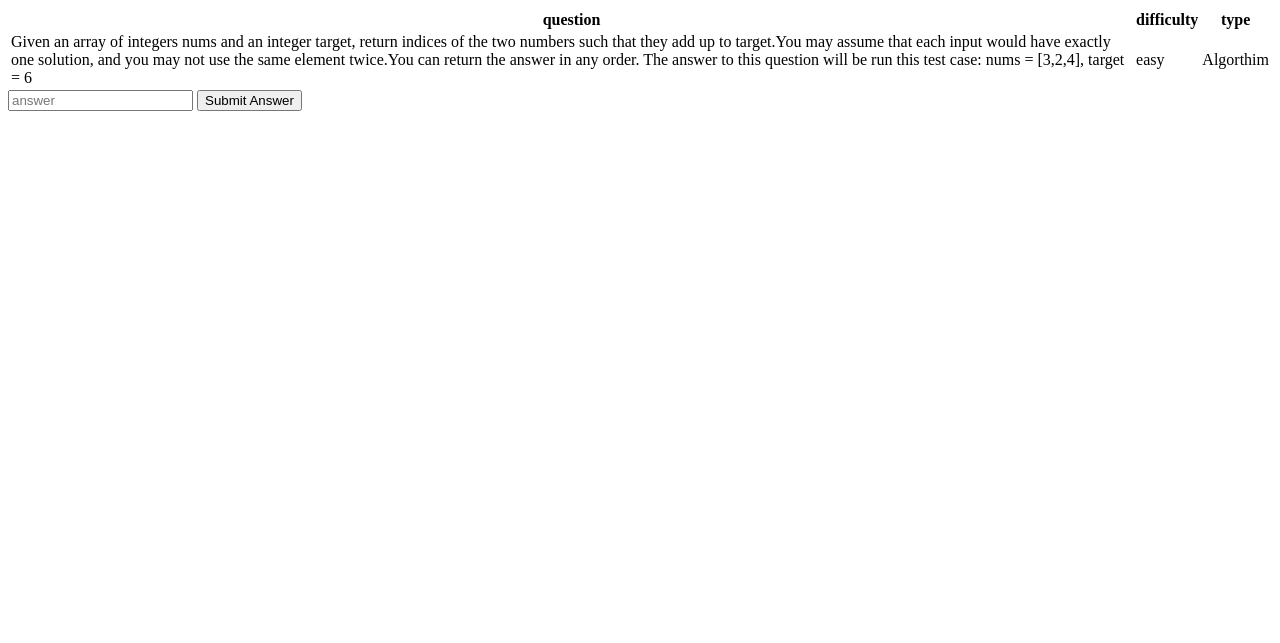
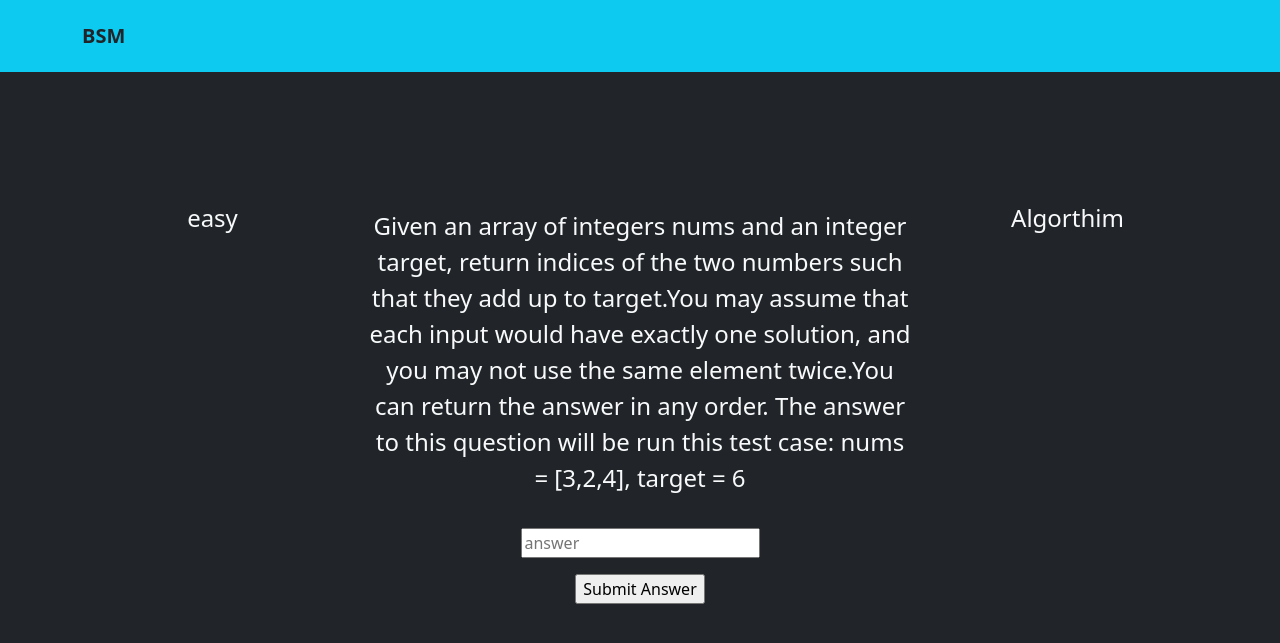
Before and after one commit to pImendoza/BSM, a Flask app: page /questionpage/1 in a window 1280 px wide. Shown: the top 643 px of the page. Run offline with Flask 2, Linux system fonts and the light colour scheme; a user stored in the database is signed in; data comes from the database, SQL or seed files in the repository.

Commit message:
Update questionpage.html

```diff
--- a/templates/questionpage.html
+++ b/templates/questionpage.html
@@ -4,34 +4,68 @@
     <meta charset="UTF-8">
     <meta http-equiv="X-UA-Compatible" content="IE=edge">
     <meta name="viewport" content="width=device-width, initial-scale=1.0">
-    <title>Document</title>
+    <title>Question</title>
+    <link href="https://cdn.jsdelivr.net/npm/bootstrap@5.1.3/dist/css/bootstrap.min.css" rel="stylesheet" integrity="sha384-1BmE4kWBq78iYhFldvKuhfTAU6auU8tT94WrHftjDbrCEXSU1oBoqyl2QvZ6jIW3" crossorigin="anonymous">
+    <style>
+        body {
+            padding-top: 200px;
+        }
+        td {
+            font-size: x-large;
+        }
+        #bruh {
+            font-size: x-large;
+        }
+    </style>
 </head>
-<body>
-    <table>
-        <tr>
-            <th>
-                question
-            </th>
-            <th>difficulty</th>
-            <th>type</th>
+<body class = "bg-dark text-light text-center justify-content-between">
 
-        </tr>
+    <nav class = "navbar navbar-expand-lg bg-info navbar-dark py-3 fixed-top">
+        <div class = "container">
+        <a href = "{{url_for('dashboard')}}"class="navbar-brand text-dark fw-bold">BSM</a>
+        <button class="navbar-toggler" type="button" data-bs-toggle="collapse" data-bs-target="#navmenu">
 
-        {% for value in query %}
-        <tr>
-            <td>{{value.question}}</td>
-            <td>{{value.difficulty}}</td>
-            <td>{{value.catergory_id}}</td>
-        {% endfor %}
-        </tr>
-    </table>
+            <span class="navbar-toggler-icon"></span>
 
-    <form method="POST">
-        {{ form.hidden_tag() }}
-        {{form.answer}}
-        {{form.submit}}
+        </button>
+        </div>
+    </nav>
+
+
+
+    <div class="container">
+        <div class="row">
+            <div id = bruh class="col-3">
+                {% for value in query %}
+                {{value.difficulty}}
+                {% endfor %}
+              </div>
+          <div class="col-6">
+            <table>
+                {% for value in query %}
+                <tr>
+                    <td class = "py-2">{{value.question}}</td>
+                </tr>
+                {% endfor %}
+            </table>
+          </div>
+          <div id=bruh class="col-3">
+            {% for value in query %}
+            {{value.catergory_id}}
+            {% endfor %}
+          </div>
+        </div>
+      </div>
+
+
+      <form method="POST" action="">
+        <div id = "container">
+           <div>{{ form.hidden_tag() }}</div>
+           <div class = "pt-4">{{ form.answer }}</div>
+           <div class = "py-3">{{ form.submit }}</div>
+        </div>
     </form>
 
-
+    <script src="https://cdn.jsdelivr.net/npm/bootstrap@5.1.3/dist/js/bootstrap.bundle.min.js" integrity="sha384-ka7Sk0Gln4gmtz2MlQnikT1wXgYsOg+OMhuP+IlRH9sENBO0LRn5q+8nbTov4+1p" crossorigin="anonymous"></script>
 </body>
 </html>
```
